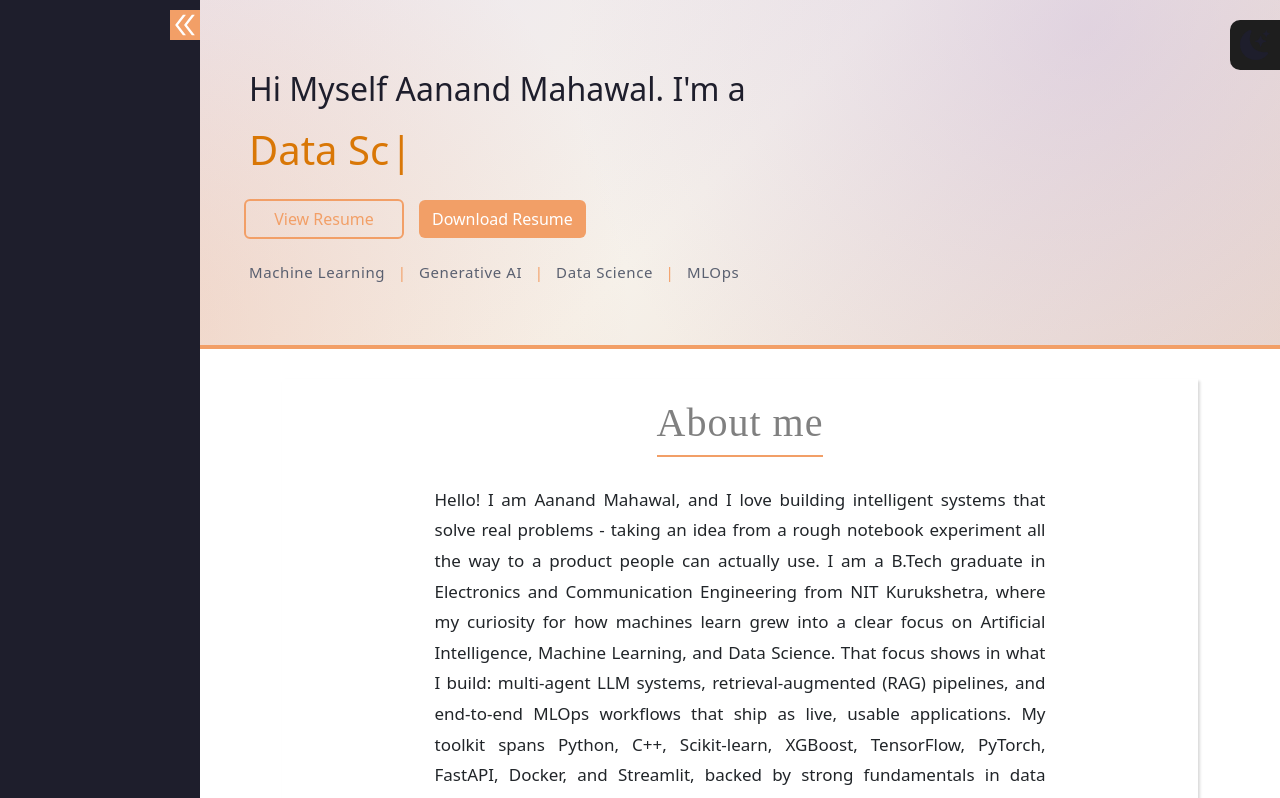
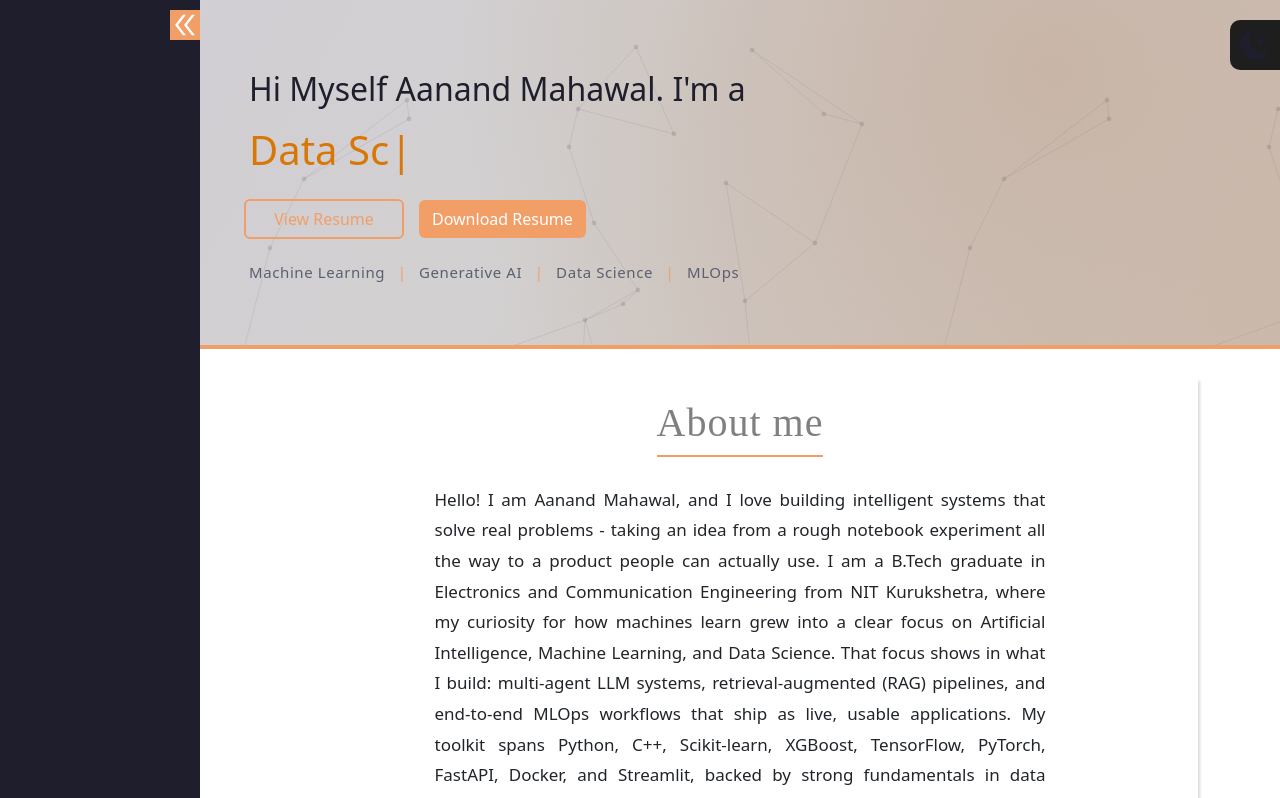
Before and after one commit to aanandmahawal/Personal-portfolio, a React (Create React App) app in the folder frontend/: page / in a window 1280 px wide. Shown: the top 798 px of the page. Built offline with nearby package versions, Linux system fonts and the light colour scheme.

Commit message:
Update Layout.css

```diff
--- a/frontend/src/components/Layout/Layout.css
+++ b/frontend/src/components/Layout/Layout.css
@@ -1,18 +1,15 @@
 .sidebar-section {
   display: flex;
-  /* soft lavender-to-cream wash with warm glows (inspired reference card) */
-  background-color: #efe9f0;
-  background-image: radial-gradient(
-      circle at 85% 8%,
-      rgba(190, 168, 220, 0.35),
-      transparent 46%
+  /* Hanya-style backdrop: warm grey-taupe wash + constellation mesh */
+  background-color: #d2d0d0;
+  background-image: url("../../assets/images/constellation.svg"),
+    radial-gradient(
+      circle at 82% 20%,
+      rgba(199, 179, 165, 0.9),
+      rgba(199, 179, 165, 0) 55%
     ),
-    radial-gradient(
-      circle at 10% 95%,
-      rgba(242, 159, 103, 0.28),
-      transparent 42%
-    ),
-    linear-gradient(135deg, #e9e3f0 0%, #f6f1ea 55%, #ecdacd 100%);
+    linear-gradient(120deg, #d2ced6 0%, #d2d0d0 45%, #cdbcae 100%);
+  background-size: 700px 700px, auto, auto;
   border-bottom: 4px solid #f29f67;
 }
 
```
